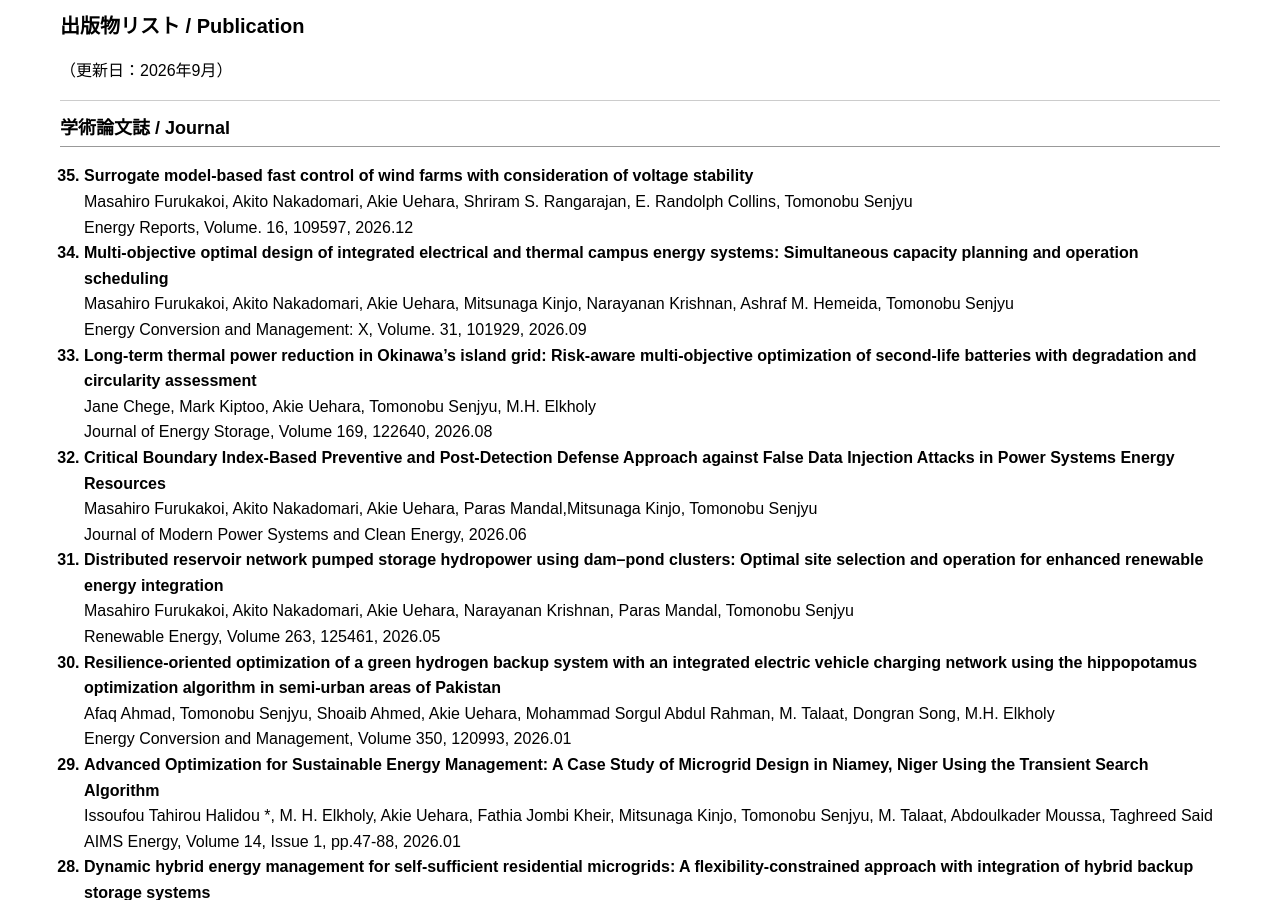
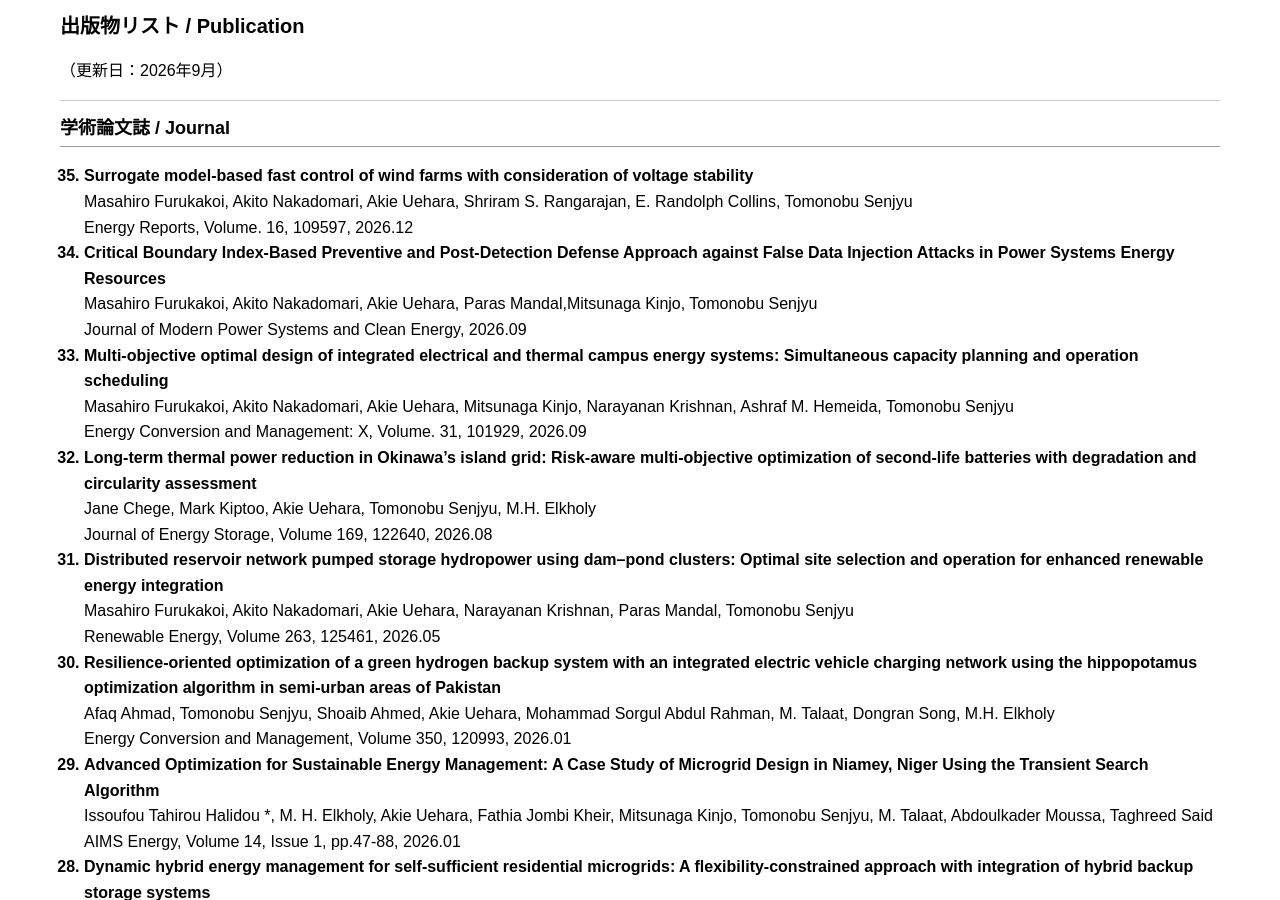
Before and after one commit to akieuehara/AkieUehara.github.io, a Jekyll site: the page built from publications.md, in a window 1280 px wide and 900 px high. Built offline with Jekyll 4.4.1, drawn with Linux system fonts in a browser that asks for light colours; comment, search, counter and statistics services are not loaded; some of the changed lines change nothing that is shown.

Commit message:
Update publications.md

```diff
--- a/publications.md
+++ b/publications.md
@@ -19,6 +19,11 @@ title: "Publication"
   <span class="__dimensions_badge_embed__" data-doi="10.1016/j.egyr.2026.109597" data-style="small_rectangle"></span>
  </li>
 
+<li>
+  <b>Critical Boundary Index-Based Preventive and Post-Detection Defense Approach against False Data Injection Attacks in Power Systems Energy Resources</b><br>
+  Masahiro Furukakoi, Akito Nakadomari, Akie Uehara, Paras Mandal,Mitsunaga Kinjo, Tomonobu Senjyu<br>
+  Journal of Modern Power Systems and Clean Energy, 2026.09<br>
+ </li>
 
 <li>
   <b>Multi-objective optimal design of integrated electrical and thermal campus energy systems: Simultaneous capacity planning and operation scheduling </b><br>
@@ -33,13 +38,6 @@ title: "Publication"
   Journal of Energy Storage, Volume 169, 122640, 2026.08<br>
   <span class="__dimensions_badge_embed__" data-doi="10.1016/j.est.2026.122640" data-style="small_rectangle"></span>
  </li>
-
- <li>
-  <b>Critical Boundary Index-Based Preventive and Post-Detection Defense Approach against False Data Injection Attacks in Power Systems Energy Resources</b><br>
-  Masahiro Furukakoi, Akito Nakadomari, Akie Uehara, Paras Mandal,Mitsunaga Kinjo, Tomonobu Senjyu<br>
-  Journal of Modern Power Systems and Clean Energy, 2026.06<br>
- </li>
-
 
 <li>
   <b>Distributed reservoir network pumped storage hydropower using dam–pond clusters: Optimal site selection and operation for enhanced renewable energy integration</b><br>
```
